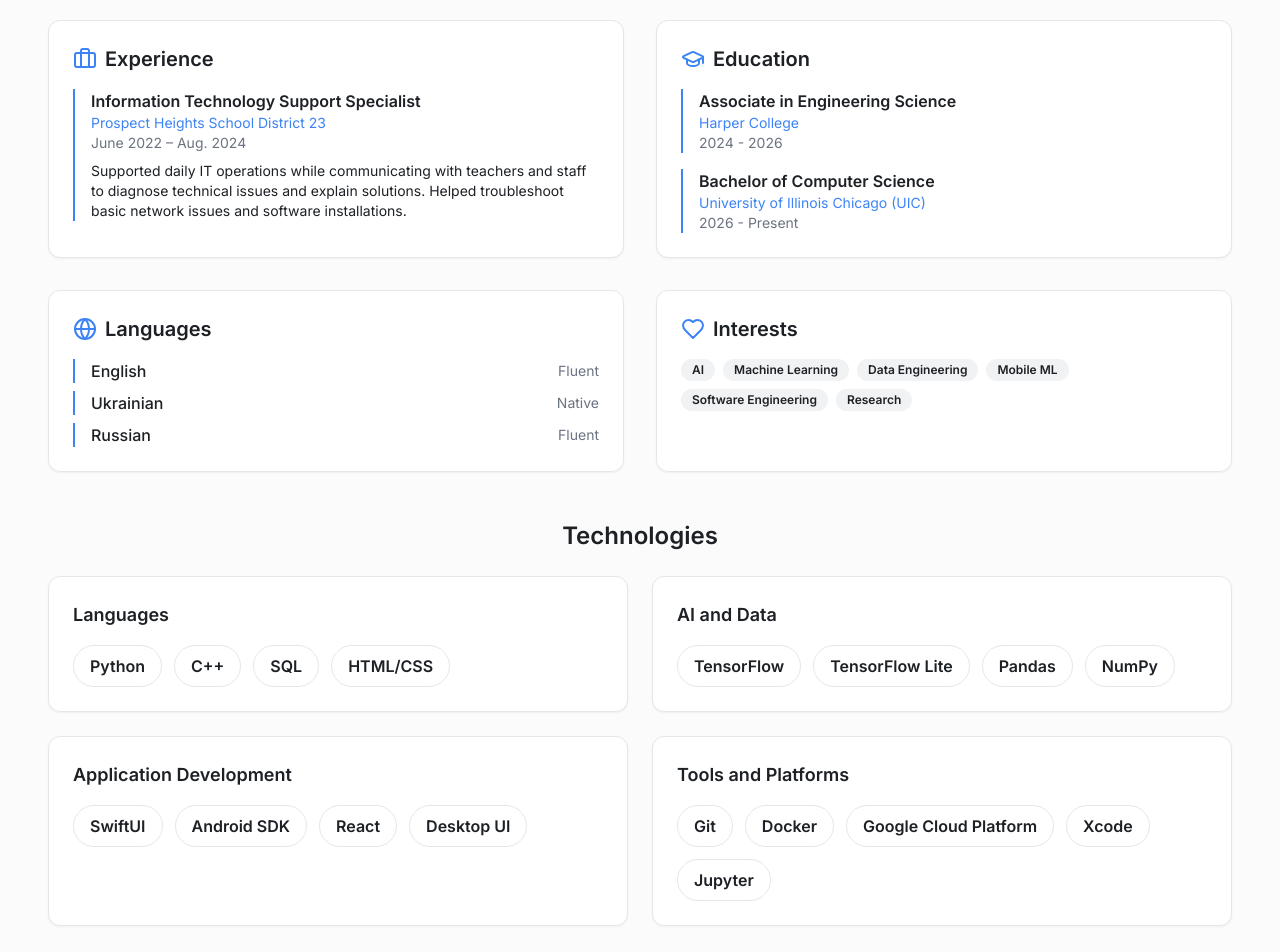
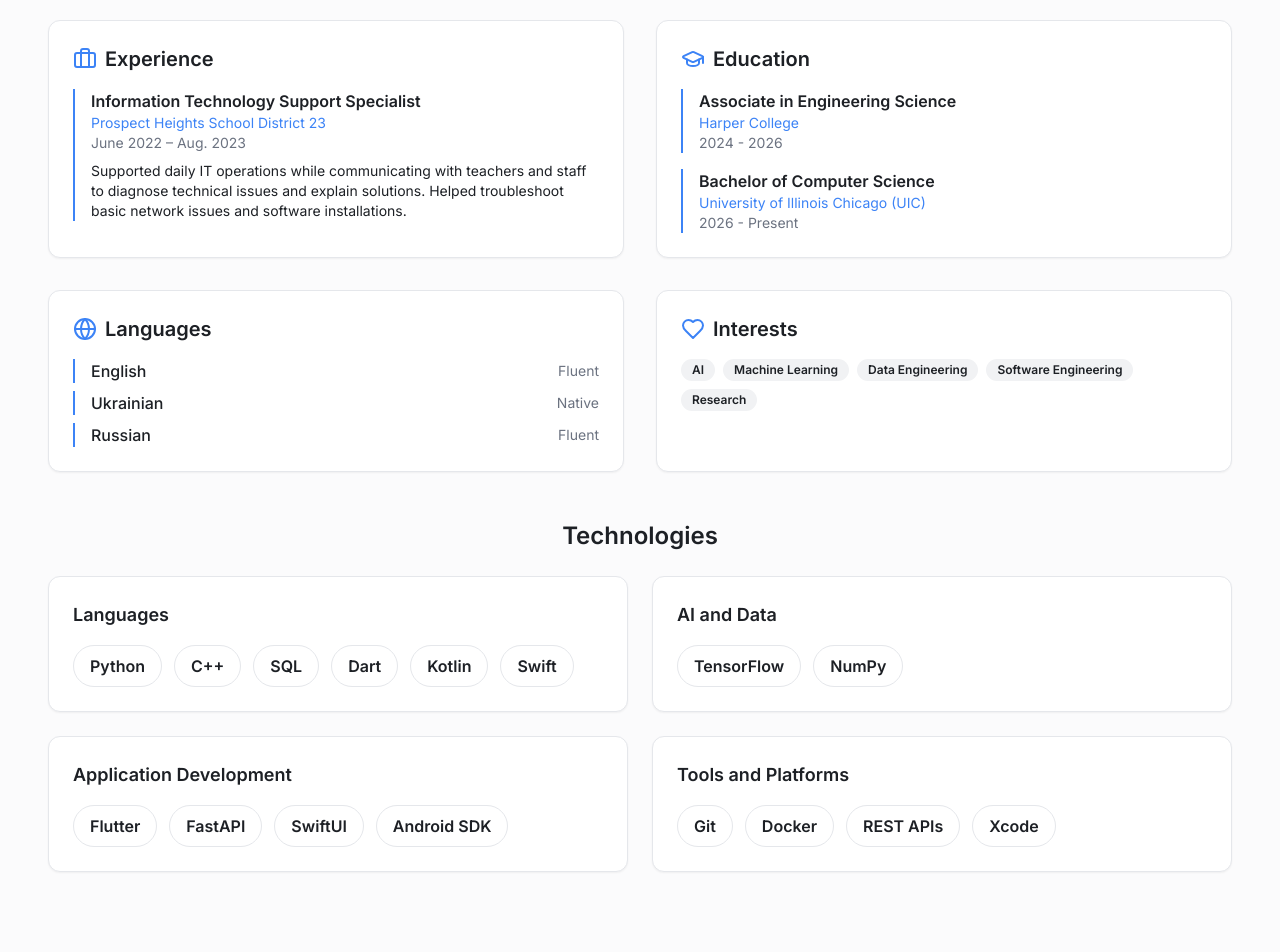
Before and after one commit to DoLLIuk/Personal_Website_A, a React (Vite) app in the folder Personal-Website-main/: page /#/ in a window 1280 px wide. Shown: the part 1060-2012 px from the top of the page. Built offline with nearby package versions, Linux system fonts and the light colour scheme; the HTML template or start-up script is replaced by a standard one.

Commit message:
Refine portfolio experience and technology stack

```diff
--- a/Personal-Website-main/src/data/portfolio.ts
+++ b/Personal-Website-main/src/data/portfolio.ts
@@ -92,19 +92,19 @@ export const skills = [
 export const technologyGroups = [
   {
     title: "Languages",
-    items: ["Python", "C++", "SQL", "HTML/CSS"],
+    items: ["Python", "C++", "SQL", "Dart", "Kotlin", "Swift"],
   },
   {
     title: "AI and Data",
-    items: ["TensorFlow", "TensorFlow Lite", "Pandas", "NumPy"],
+    items: ["TensorFlow", "NumPy"],
   },
   {
     title: "Application Development",
-    items: ["SwiftUI", "Android SDK", "React", "Desktop UI"],
+    items: ["Flutter", "FastAPI", "SwiftUI", "Android SDK"],
   },
   {
     title: "Tools and Platforms",
-    items: ["Git", "Docker", "Google Cloud Platform", "Xcode", "Jupyter"],
+    items: ["Git", "Docker", "REST APIs", "Xcode"],
   },
 ];
 
@@ -116,7 +116,7 @@ export const about = {
       title: "Information Technology Support Specialist",
       company: "Prospect Heights School District 23",
       location: "Prospect Heights, IL",
-      period: "June 2022 – Aug. 2024",
+      period: "June 2022 – Aug. 2023",
       description:
         "Supported daily IT operations while communicating with teachers and staff to diagnose technical issues and explain solutions. Helped troubleshoot basic network issues and software installations.",
     },
@@ -141,7 +141,7 @@ export const about = {
     { name: "Ukrainian", level: "Native" },
     { name: "Russian", level: "Fluent" },
   ],
-  interests: ["AI", "Machine Learning","Data Engineering" ,"Mobile ML", "Software Engineering", "Research"],
+  interests: ["AI", "Machine Learning", "Data Engineering", "Software Engineering", "Research"],
 };
 
 export const projects: PortfolioProject[] = [
```
Also changed, not shown: 1 other file (tests, documents, lock files or other folders).
